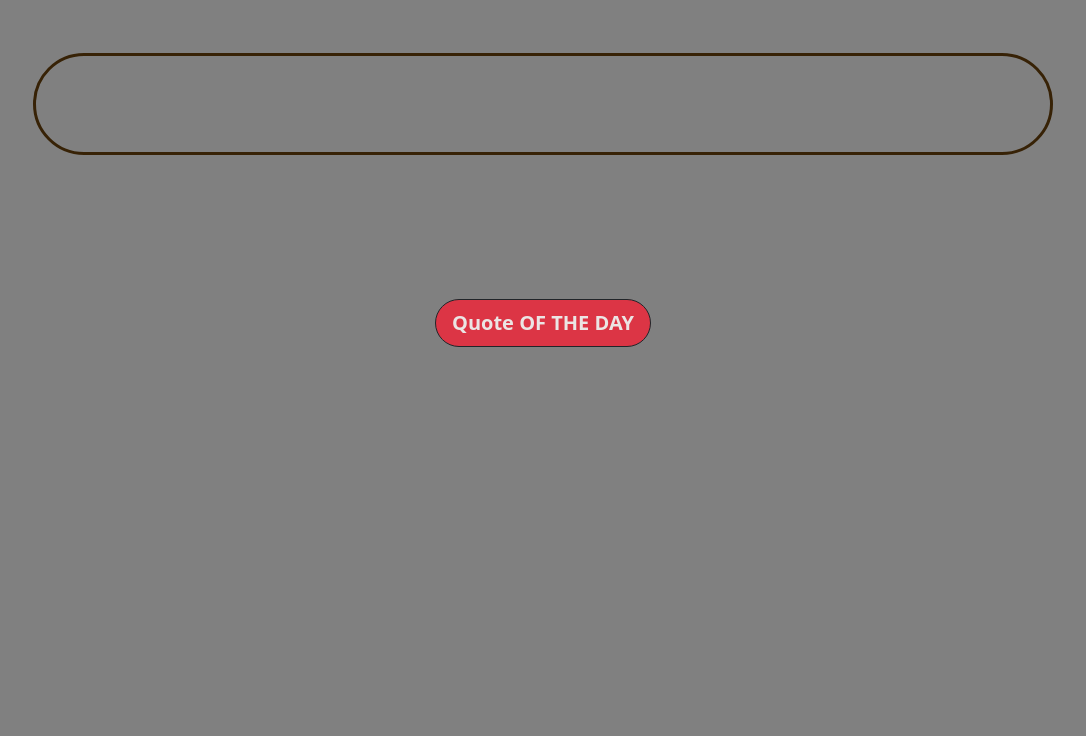
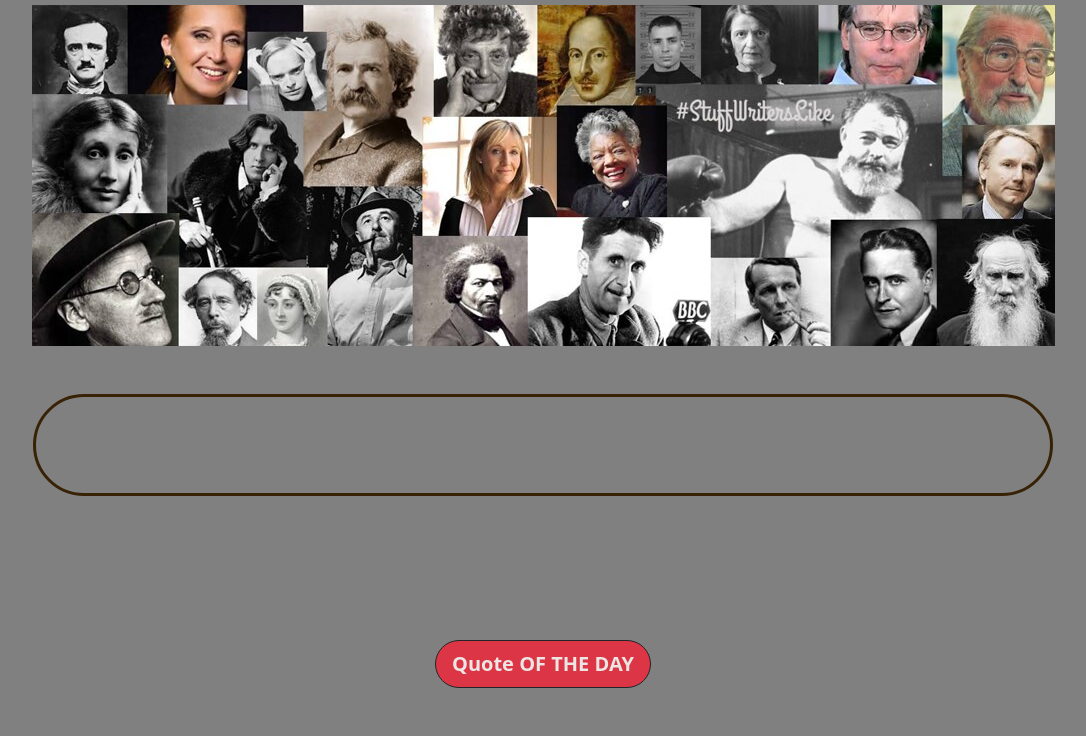
Before and after one commit to nada9790/New-Quotes-Generator, a plain HTML site: page index.html in a window 1280 px wide. Shown: the part 155-891 px from the top of the page, without its empty margins (97-1183 px from the left). Before the commit the page ends 800 px from the top, so only its background shows below. Drawn offline with Linux system fonts and the light colour scheme; the site is published under a folder, as on GitHub Pages, so addresses that start at the root find nothing; a web font is replaced by a local one.

Commit message:
img commit

```diff
--- a/index.html
+++ b/index.html
@@ -16,7 +16,7 @@
         <header>
             <div class="d-flex text-center justify-content-center align-items-center flex-wrap">
                 <h1 class="mb-2 border-2 rounded-pill p-5">If You Can Dream It, You Can Do It</h1>
-            <img src="/author.jpg" alt="author">
+            <img src="author.jpg" alt="author">
 
             </div>
         </header>
```
